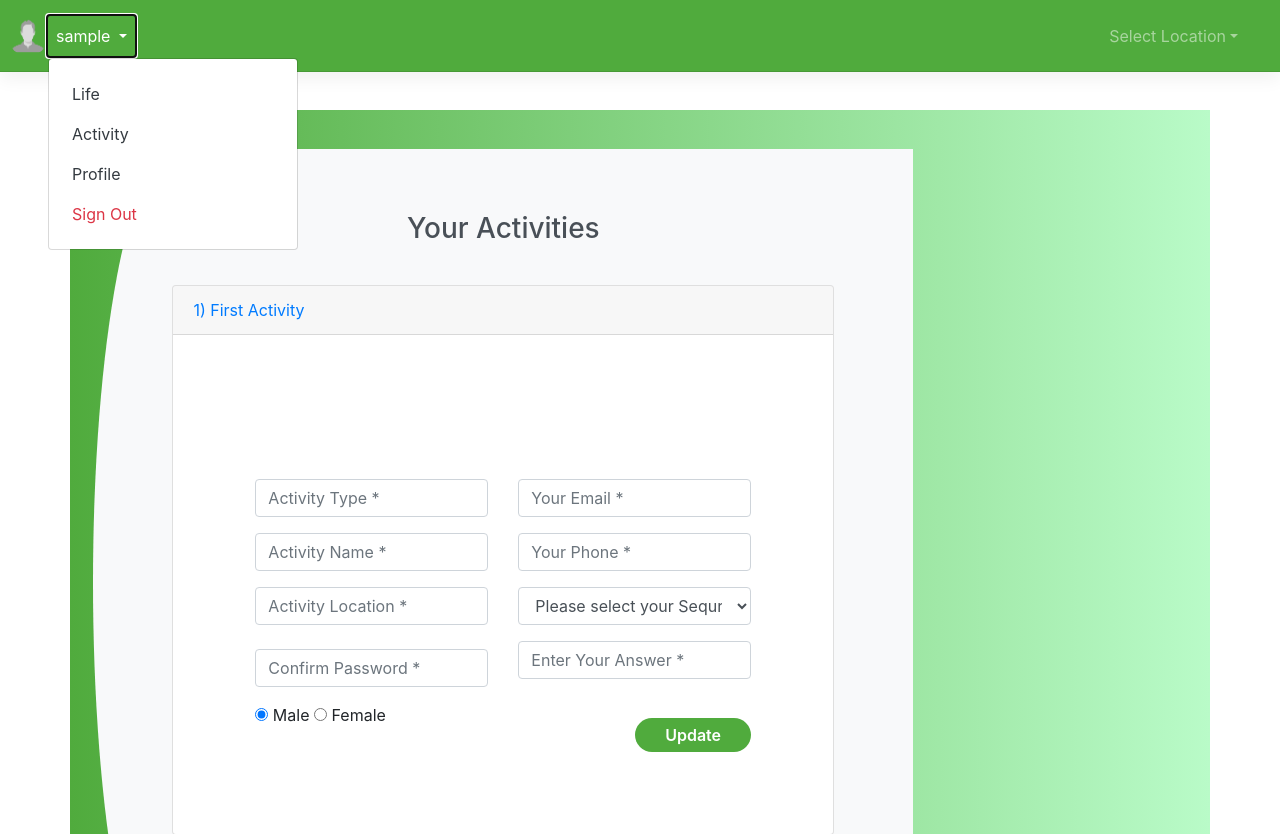
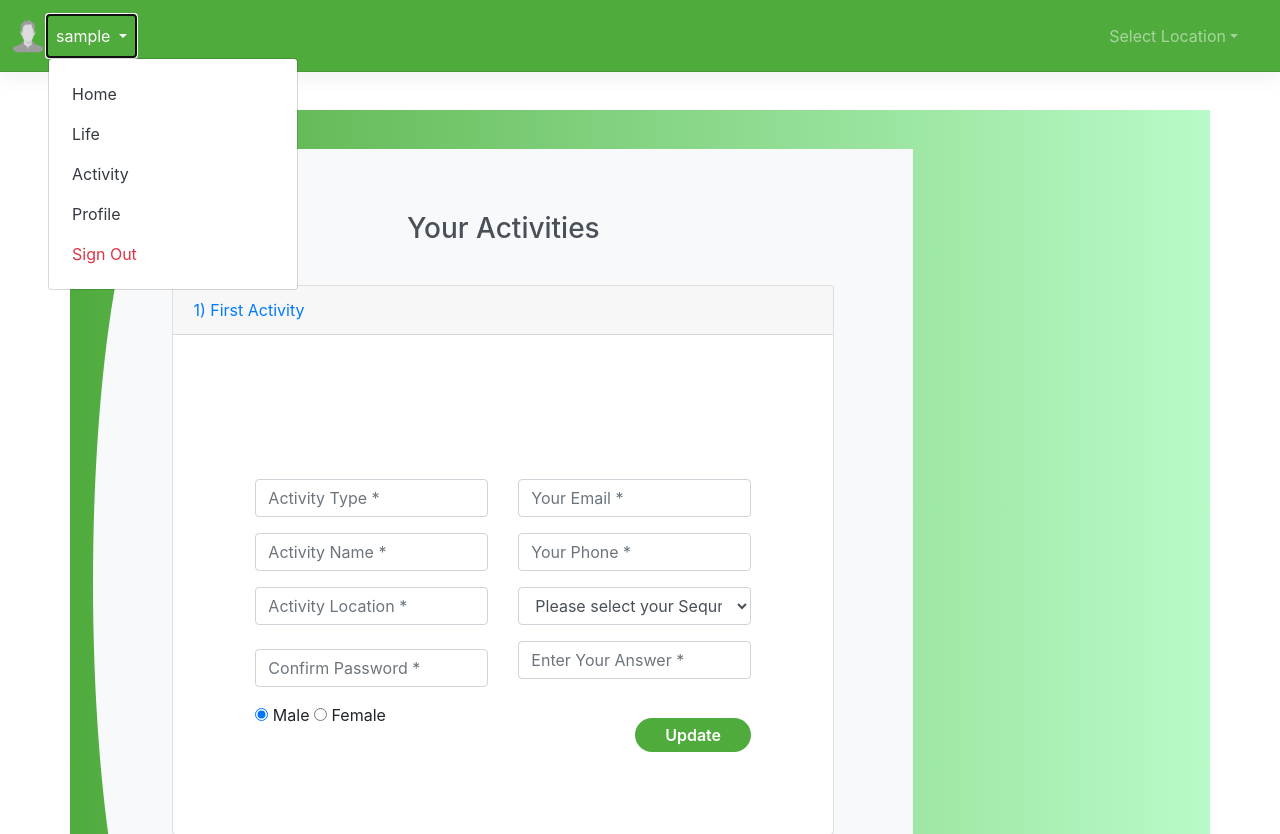
Before and after one commit to walidzakaria/dOiT, a Django app: page /activity in a window 1280 px wide, after a click that opens the changed part. Shown: the top 834 px of the page. Run offline with Django 3.2, Linux system fonts and the light colour scheme; the visitor is signed in with stand-in values (Sample User, id 1); some libraries are stand-ins or nearby versions.

Commit message:
add: home link

```diff
--- a/templates/base.html
+++ b/templates/base.html
@@ -47,7 +47,9 @@
     <header class="navbar navbar-expand navbar-dark flex-column flex-md-row bd-navbar">
         {% if user.is_authenticated %}
         <div>
-            <img class="small-profile-pic" style="height: 40px; width: 40px; border-radius: 50%;" src="{{ user.profile.profile_picture.url }}" onerror="this.src='{% static 'img/default-profile.png' %}';" alt="profile for {{ user.username }}" />
+            <a href="{% url 'home' %}">
+                <img class="small-profile-pic" style="height: 40px; width: 40px; border-radius: 50%;" src="{{ user.profile.profile_picture.url }}" onerror="this.src='{% static 'img/default-profile.png' %}';" alt="profile for {{ user.username }}" />
+            </a>
         </div>
         {% else %}
             <a class="navbar-brand mr-0 mr-md-2" href="{% url 'home' %}" area-label="Bootstrap">
@@ -63,6 +65,7 @@
                 <li class="dropdown nav-item">
                     <a href="#" class="dropdown-toggle nav-link" data-toggle="dropdown">{{ user.username }} <b class="caret"></b></a>
                     <ul id="user-info" class="dropdown-menu" style="padding: 15px; min-width: 250px;">
+                        <a class="dropdown nav-link text-dark nav-list" href="{% url 'home' %}">Home</a>
                         <a class="dropdown nav-link text-dark nav-list" href="#">Life</a>
                         <a class="dropdown nav-link text-dark nav-list" href="{% url 'activity' %}">Activity</a>
                         <a class="dropdown nav-link text-dark nav-list" href="{% url 'profile' %}">Profile</a>
```
